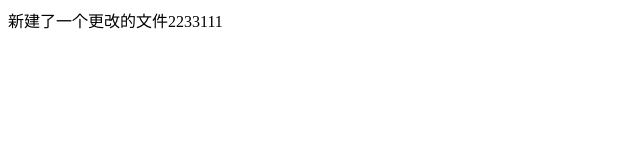
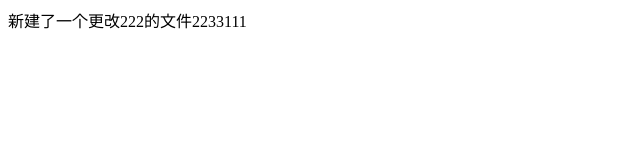
Before and after one commit to WF221323519/vs-code-git-sx, a website: page src/2.html in a window 1280 px wide. Shown: the full height of the page, 0-640 px from the left. Drawn offline with Linux system fonts and the light colour scheme.

Commit message:
内容已经提交成功

```diff
--- a/src/2.html
+++ b/src/2.html
@@ -7,6 +7,6 @@
   <title>Document</title>
 </head>
 <body>
-  <div>新建了一个更改的文件2233111</div>
+  <div>新建了一个更改222的文件2233111</div>
 </body>
 </html>
```
